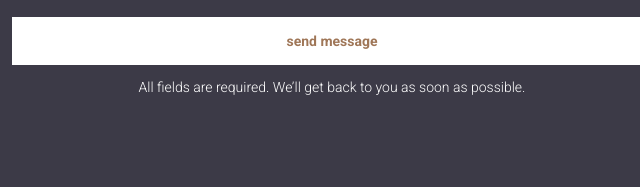
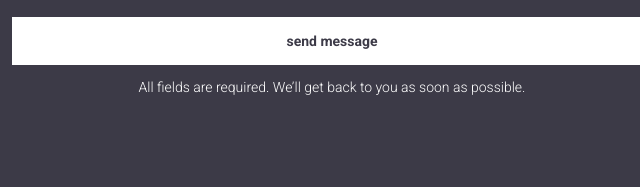
Before and after one commit to Ofonna-N/modern-chairs, a plain HTML site: page index.html in a window 1280 px wide. In both pictures the pointer is over the button "send message". Shown: the part 3718-3905 px from the top of the page, 308-948 px from the left. Drawn offline with Linux system fonts and the light colour scheme.

Commit message:
edit - changed contact us hover button text color

```diff
--- a/css/style.css
+++ b/css/style.css
@@ -367,6 +367,10 @@ h3 {
   .contact-us {
     padding-block: 16rem;
   }
+
+  .contact-us__btn:hover {
+    color: #3c3a47;
+  }
 }
 
 /* #endregion */
```
